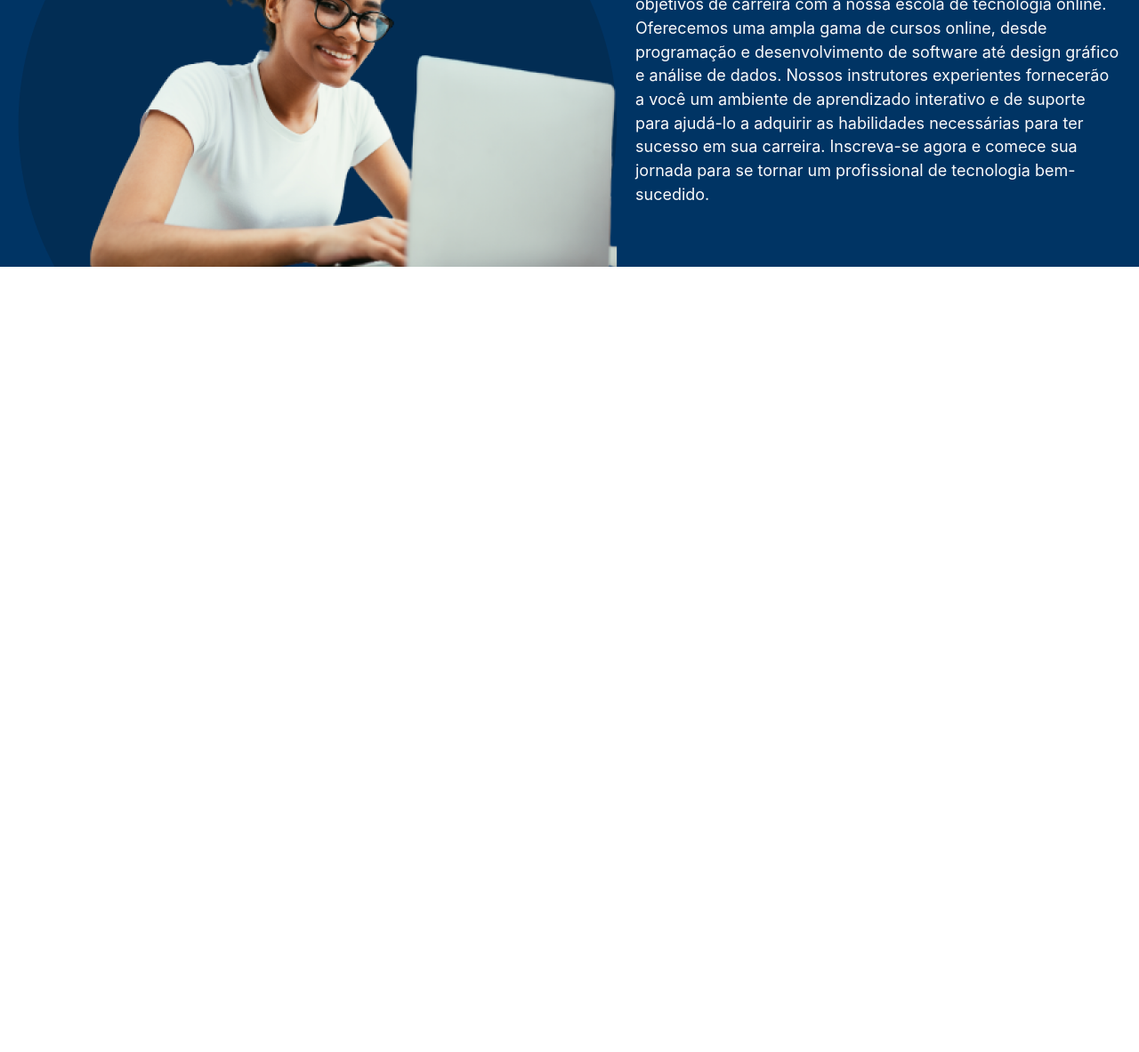
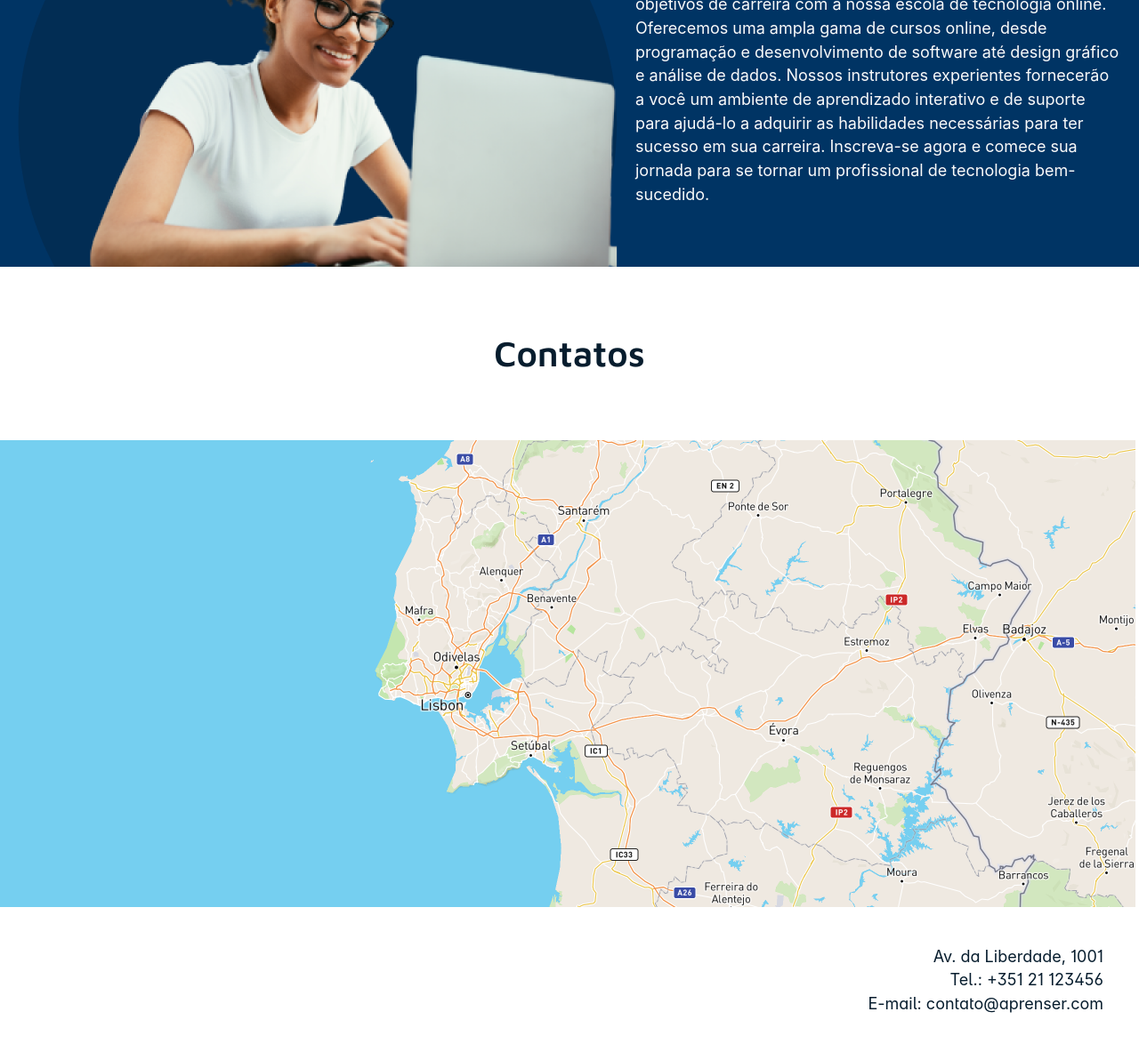
Before and after one commit to Cejoota/Udemy-FrontEnd, a plain HTML site: page Projeto-6-Aprenser/index.html in a window 1280 px wide. Shown: the part 1925-3108 px from the top of the page at 89% size. Before the commit the page ends 2225 px from the top, so only its background shows below. Drawn offline with Linux system fonts and the light colour scheme.

Commit message:
Contatos - iniciando codigo

```diff
--- a/Projeto-6-Aprenser/css/style.css
+++ b/Projeto-6-Aprenser/css/style.css
@@ -215,3 +215,38 @@ body {
 }
 
 /*/ SECTION2 */
+
+/* SECTION3 */
+
+
+.contacts__title {
+  color: #071d2e;
+  text-align: center;
+  font-family: "Maven Pro";
+  font-size: 40px;
+  font-style: normal;
+  font-weight: 600;
+  line-height: 136%; /* 54.4px */
+  margin: 70px 0;
+}
+
+.contacts__map{
+    width: 1300px;
+}
+
+.contacts__info{
+    padding: 40px;
+}
+
+.contacts__address{
+color: #071D2E;
+text-align: right;
+font-feature-settings: 'salt' on, 'liga' off;
+font-family: Inter;
+font-size: 18px;
+font-style: normal;
+font-weight: 400;
+line-height: 148%; /* 26.64px */
+}
+
+/*/ SECTION3 */
--- a/Projeto-6-Aprenser/index.html
+++ b/Projeto-6-Aprenser/index.html
@@ -70,6 +70,19 @@
                 habilidades necessárias para ter sucesso em sua carreira. Inscreva-se agora e comece sua jornada para se
                 tornar um profissional de tecnologia bem-sucedido.</p>
     </section>
+    <section class="contacts">
+        <div class="contacts__text">
+            <h4 class="contacts__title">Contatos</h4>
+        </div>
+        <div class="contacts__map">
+            <img class="contacts__img" src="./imagens/map.png" alt="Mapa">
+        </div>
+        <div class="contacts__info">
+            <p class="contacts__address">Av. da Liberdade, 1001</p>
+            <p class="contacts__address">Tel.: +351 21 123456</p>
+            <p class="contacts__address">E-mail: contato@aprenser.com</p>
+        </div>
+    </section>
 
 </body>
 
```
